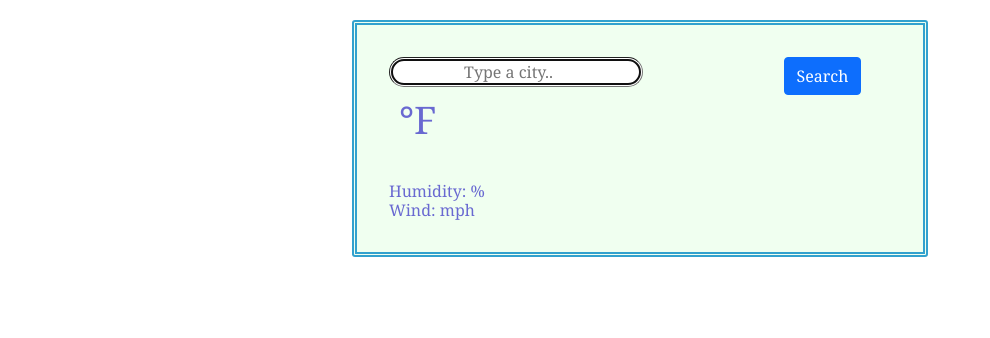
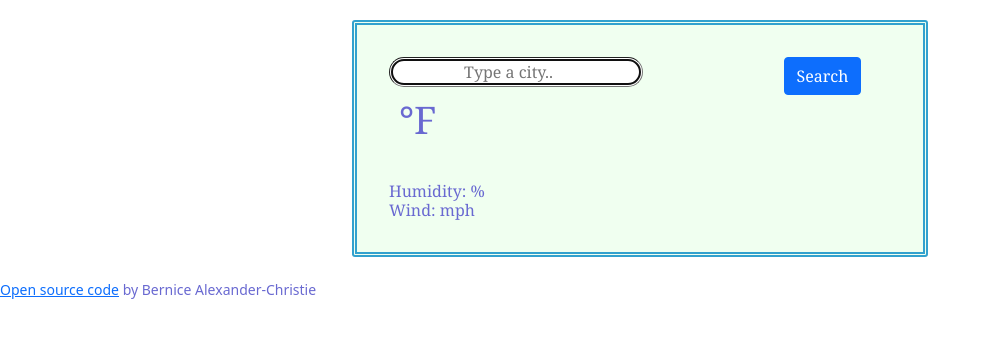
Before and after one commit to bachristie/weather-app, a plain HTML site: page index.html in a window 1280 px wide. Shown: the whole page, without its empty margins (0-990 px from the left). Drawn offline with nearby package versions, Linux system fonts and the light colour scheme; no server answers.

```diff
--- a/index.html
+++ b/index.html
@@ -72,6 +72,9 @@
             </div>
           </div>
         </div>
+        <small>
+          <a href="https://github.com/bachristie/weather-app.git" target="_blank"> Open source code</a> by Bernice Alexander-Christie
+        </small>
       </div>
     </div>
     <script src="src/index.js"></script>
--- a/src/styles.css
+++ b/src/styles.css
@@ -1,6 +1,5 @@
 body{
   color: rgb(105, 105, 209);
-
 }
 .container {
   max-width: 600px;
```
